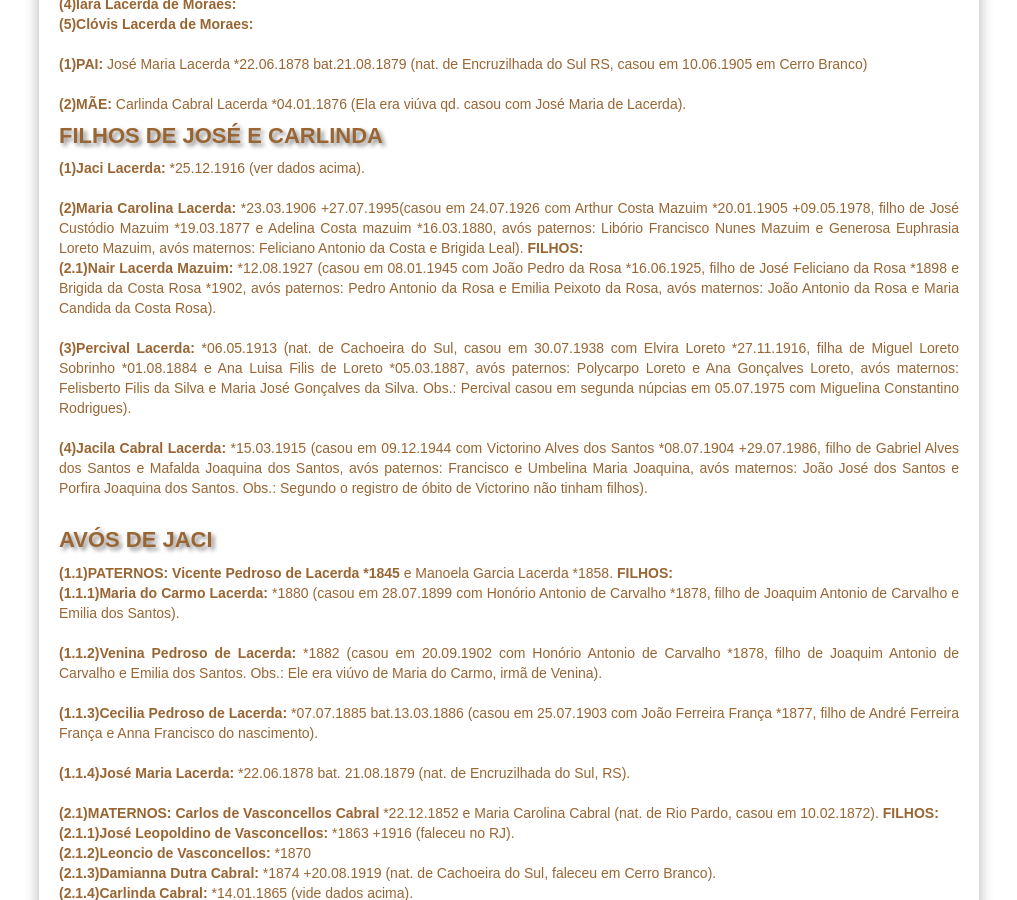
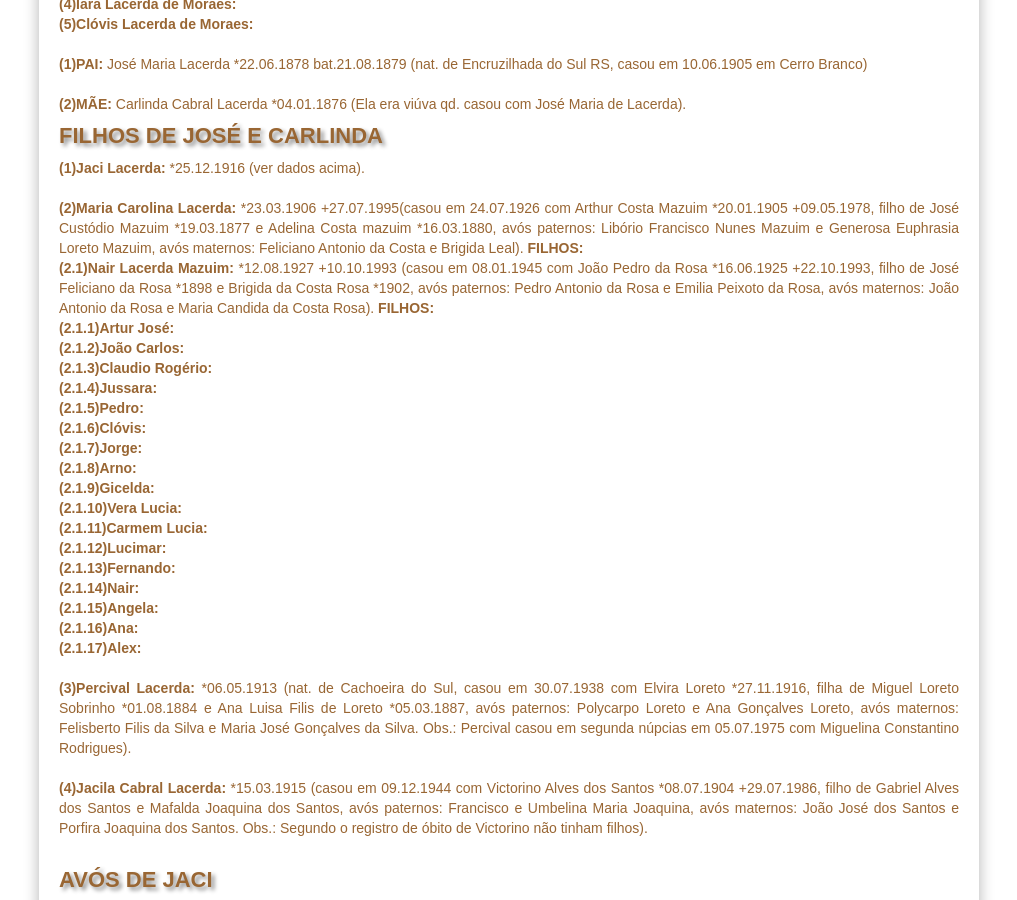
Before and after one commit to claudiovargas1955/claudiovargas1955.github.io, a Jekyll site: the page built from _pages/familia-lacerda.html, in a window 1280 px wide and 900 px high, scrolled down 540 px. Shown: the whole window, without its empty margins (131-1148 px from the left). Built offline with Jekyll 4.4.1, drawn with Linux system fonts in a browser that asks for light colours; some web fonts are replaced.

Commit message:
Update familia-lacerda.html

```diff
--- a/_pages/familia-lacerda.html
+++ b/_pages/familia-lacerda.html
@@ -115,9 +115,26 @@ Idalina Leal de Oliveira). <b>FILHOS: </b><br>
 <b>(2)Maria Carolina Lacerda: </b>*23.03.1906 +27.07.1995(casou em 24.07.1926 com Arthur Costa Mazuim *20.01.1905 +09.05.1978, filho
 de José Custódio Mazuim *19.03.1877 e Adelina Costa mazuim *16.03.1880, avós paternos: Libório Francisco Nunes Mazuim e Generosa
 Euphrasia Loreto Mazuim, avós maternos: Feliciano Antonio da Costa e Brigida Leal). <b>FILHOS: </b><br>
-  <b>(2.1)Nair Lacerda Mazuim: </b>*12.08.1927 (casou em 08.01.1945 com João Pedro da Rosa *16.06.1925, filho de José Feliciano da Rosa
+  <b>(2.1)Nair Lacerda Mazuim: </b>*12.08.1927 +10.10.1993 (casou em 08.01.1945 com João Pedro da Rosa *16.06.1925 +22.10.1993, filho de José Feliciano da Rosa
   *1898 e Brigida da Costa Rosa *1902, avós paternos: Pedro Antonio da Rosa e Emilia Peixoto da Rosa, avós maternos: João Antonio da
-  Rosa e Maria Candida da Costa Rosa).<br><br>
+  Rosa e Maria Candida da Costa Rosa). <b>FILHOS: </b><br>
+  <b>(2.1.1)Artur José: </b><br>
+  <b>(2.1.2)João Carlos: </b><br>
+  <b>(2.1.3)Claudio Rogério: </b><br>
+  <b>(2.1.4)Jussara: </b><br>
+  <b>(2.1.5)Pedro: </b><br>
+  <b>(2.1.6)Clóvis: </b><br>
+  <b>(2.1.7)Jorge: </b><br>
+  <b>(2.1.8)Arno: </b><br>
+  <b>(2.1.9)Gicelda: </b><br>
+  <b>(2.1.10)Vera Lucia: </b><br>
+  <b>(2.1.11)Carmem Lucia: </b><br>
+  <b>(2.1.12)Lucimar: </b><br>
+  <b>(2.1.13)Fernando: </b><br>
+  <b>(2.1.14)Nair: </b><br>
+  <b>(2.1.15)Angela: </b><br>
+  <b>(2.1.16)Ana: </b><br>
+  <b>(2.1.17)Alex: </b><br><br>
 
 <b>(3)Percival Lacerda: </b>*06.05.1913 (nat. de Cachoeira do Sul, casou em 30.07.1938 com Elvira Loreto *27.11.1916, filha de Miguel
 Loreto Sobrinho *01.08.1884 e Ana Luisa Filis de Loreto *05.03.1887, avós paternos: Polycarpo Loreto e Ana Gonçalves Loreto, avós
```
